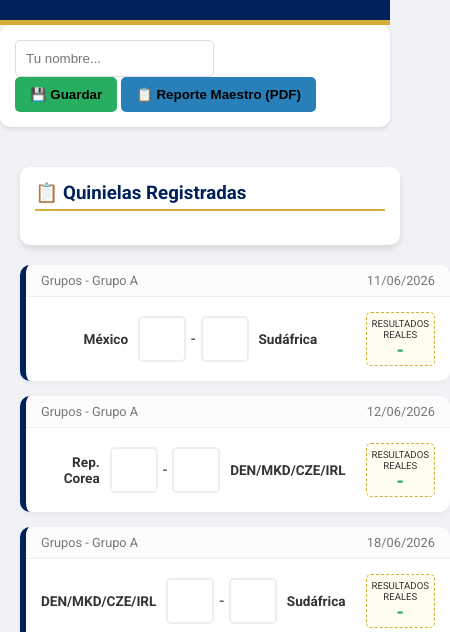
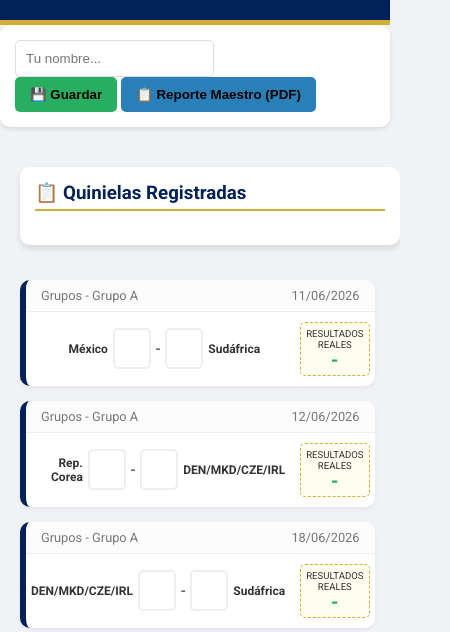
Before and after one commit to carlosldvjuegos/quiniela, a website: page index.html in a window 390 px wide. Shown: the part 139-771 px from the top of the page, 450 px wide, since content can reach past the window. Drawn offline with Linux system fonts and the light colour scheme; no server answers.

Commit message:
Update style.css

```diff
--- a/style.css
+++ b/style.css
@@ -211,8 +211,41 @@ button {
 .btn-save { background: #27ae60; }
 .btn-report-master { background: #2980b9; }
 
+/* AJUSTE PARA MÓVILES: EVITAR QUE SE DESORDENEN LOS PARTIDOS */
 @media (max-width: 768px) {
-    .layout-principal { flex-direction: column; }
-    .sidebar { width: 100%; position: relative; top: 0; }
-    .equipo-col { font-size: 0.85rem; }
+    /* Mantenemos el diseño horizontal en los partidos */
+    .card-body {
+        display: flex !important;
+        flex-direction: row !important; /* Fuerza a que se queden en fila */
+        justify-content: space-between;
+        align-items: center;
+        padding: 10px 5px;
+        gap: 5px;
+    }
+
+    /* Reducimos un poco el tamaño de la letra para que quepa todo */
+    .equipo-col {
+        font-size: 0.75rem !important;
+        flex: 1.5; /* Ajusta el espacio para los nombres de equipos */
+    }
+
+    /* Ajustamos los cuadros de los goles para que no sean tan anchos */
+    .marcador-col input {
+        width: 30px !important;
+        height: 35px !important;
+        font-size: 1rem !important;
+    }
+
+    /* Hacemos que la sidebar (donde está Luis y Cambiar Usuario)
+       se vea compacta arriba */
+    .layout-principal {
+        flex-direction: column;
+    }
+
+    .sidebar {
+        width: 100%;
+        position: relative;
+        top: 0;
+        margin-bottom: 15px;
+    }
 }
```
